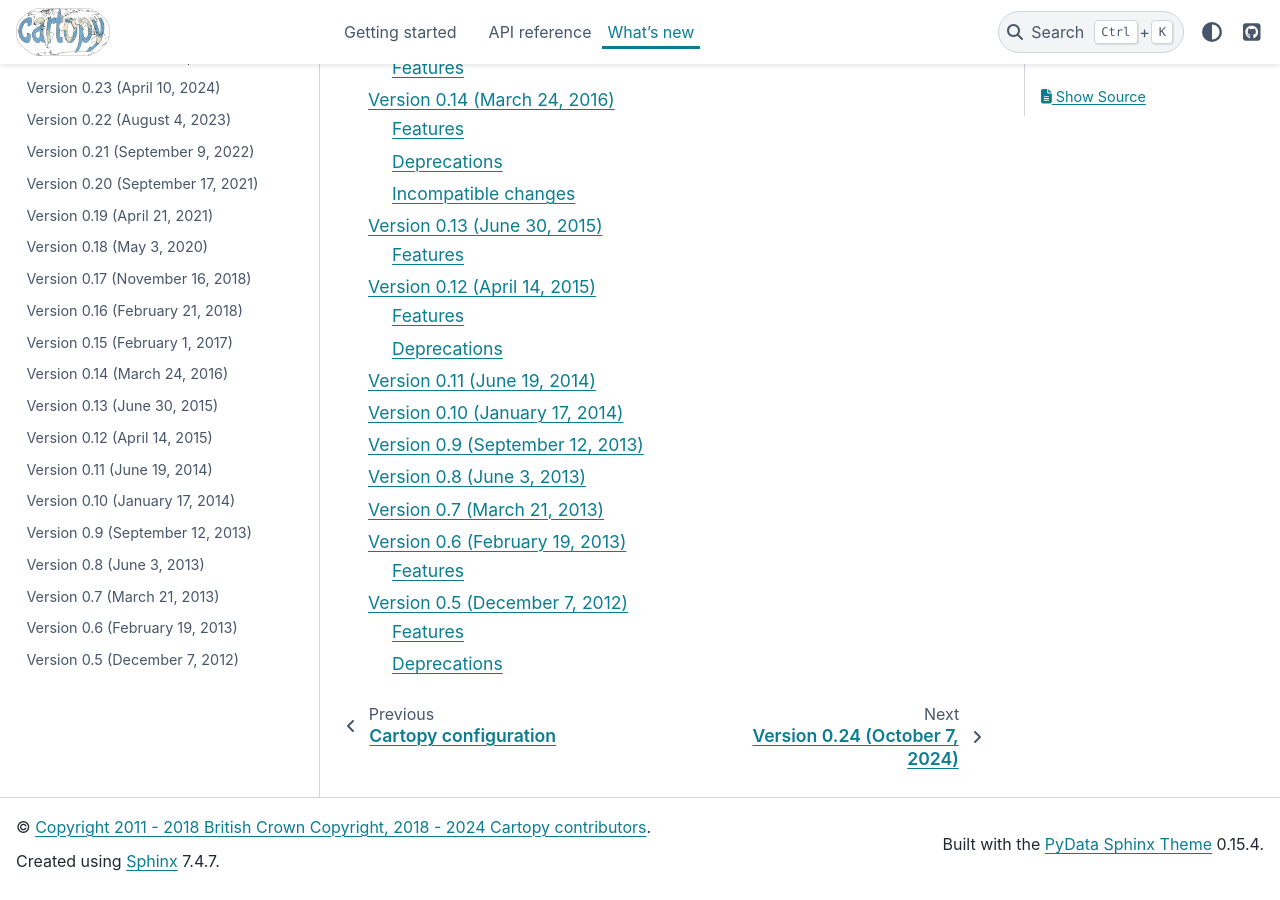
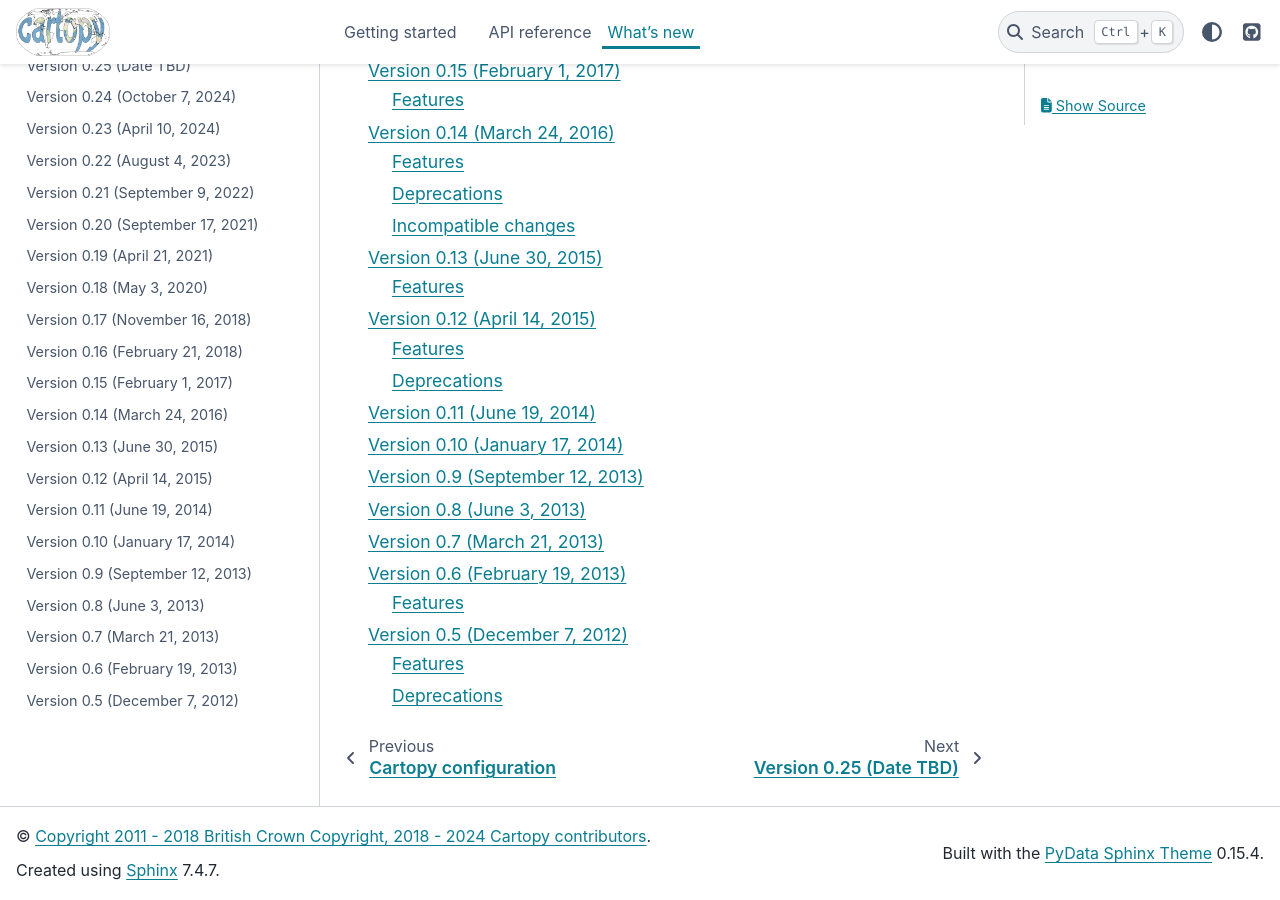
Before and after one commit to SciTools/cartopy, a Sphinx documentation site: the page built from docs/source/whatsnew/index.rst, in a window 1280 px wide and 900 px high, scrolled down 1112 px. Built offline with Sphinx 7.4.7 and the PyData theme 0.15.4, drawn with Linux system fonts in a browser that asks for light colours; pages that are not in the unit, such as notebooks, are missing from menus; the version number could not be read and is left out; comment, search, counter and statistics services are not loaded; some of the changed text lies outside the part shown.

Commit message:
Bump Shapely minimum version to 2.0

```diff
--- a/docs/source/whatsnew/index.rst
+++ b/docs/source/whatsnew/index.rst
@@ -14,6 +14,7 @@
 .. toctree::
    :maxdepth: 2
 
+   v0.25
    v0.24
    v0.23
    v0.22
--- /dev/null
+++ b/docs/source/whatsnew/v0.25.rst
@@ -0,0 +1,6 @@
+Version 0.25 (Date TBD)
+=======================
+
+The new minimum supported versions of dependencies that have been updated are:
+
+* Shapely 2.0
--- a/environment.yml
+++ b/environment.yml
@@ -10,7 +10,7 @@
 dependencies:
   - cython>=0.29.28
   - numpy>=1.23
-  - shapely>=1.8
+  - shapely>=2.0
   - pyshp>=2.3
   - pyproj>=3.3.1
   - packaging>=21
--- a/pyproject.toml
+++ b/pyproject.toml
@@ -47,7 +47,7 @@
 dependencies = [
     "numpy>=1.23",
     "matplotlib>=3.6",
-    "shapely>=1.8",
+    "shapely>=2.0",
     "packaging>=21",
     "pyshp>=2.3",
     "pyproj>=3.3.1",
```
Also changed, not shown: 2 other files.
